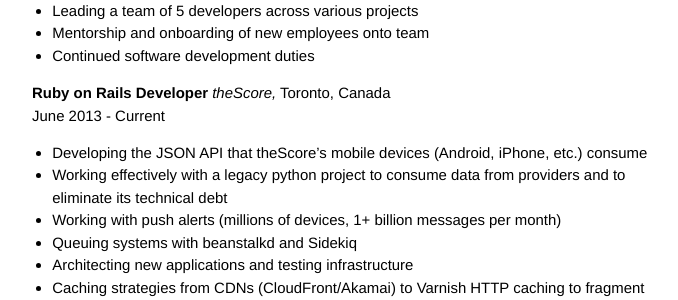
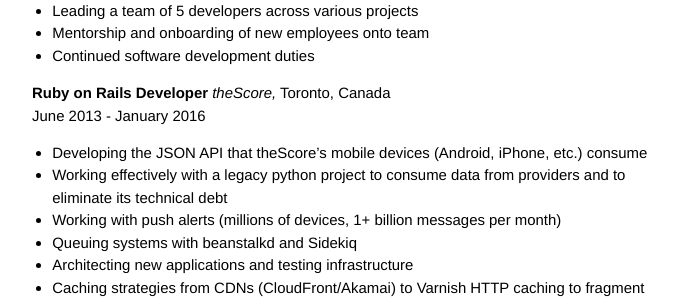
Before and after one commit to Nitrodist/markcampbell.me, a Jekyll site: the page built from resume.markdown, in a window 1280 px wide and 900 px high, scrolled down 710 px. Shown: the part 153-453 px from the top of the window, without its empty margins (294-972 px from the left). Built offline with Jekyll 4.4.1, drawn with Linux system fonts in a browser that asks for light colours.

Commit message:
Fix end date of theScore job

```diff
--- a/resume.markdown
+++ b/resume.markdown
@@ -43,7 +43,7 @@
 
 **Ruby on Rails Developer**
 *theScore,* Toronto, Canada
-June 2013 - Current
+June 2013 - January 2016
 
 * Developing the JSON API that theScore's mobile devices (Android, iPhone, etc.) consume
 * Working effectively with a legacy python project to consume data from providers and to eliminate its technical debt
```
